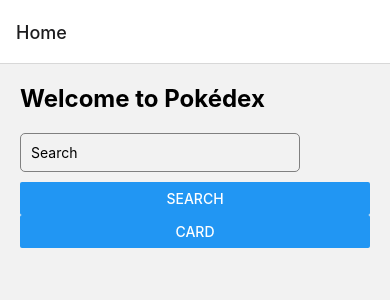
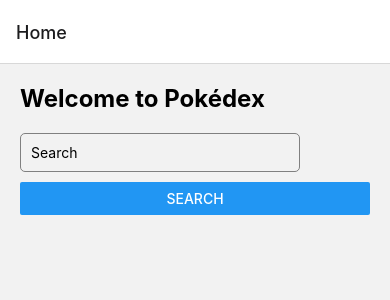
Before and after one commit to FahadShaikh00/pokedex, a React Native app: screen /Home in a window 390 px wide. Shown: the top 300 px of the page. Built offline with nearby package versions, Linux system fonts and the light colour scheme.

Commit message:
fix: pokemon image quality

```diff
--- a/components/Homepage.tsx
+++ b/components/Homepage.tsx
@@ -18,7 +18,11 @@
   id: number;
   name: string;
   sprites: {
+    other: {
+      home: {
         front_default: string;
+      };
+    };
   };
   types: Array<{ type: { name: string } }>;
   height: number;
@@ -28,6 +32,7 @@
 const Homepage: React.FC<Props> = ({ navigation }) => {
   const [pokemon, setPokemon] = useState<Pokemon | null>(null);
   const [search, setSearch] = useState("");
+
   const [error, setError] = useState("");
 
   const pokeData = async (pokeName: string) => {
@@ -56,7 +61,6 @@
   };
 
   return (
-    <>
     <SafeAreaProvider>
       <SafeAreaView>
         <View style={styles.container}>
@@ -74,13 +78,13 @@
           ) : pokemon ? (
             <View style={styles.pokemonContainer}>
               <TouchableOpacity
-                  onPress={() =>
-                    navigation.navigate("PokeDetails", { pokemon })
-                  }
+                onPress={() => navigation.navigate("PokeDetails", { pokemon })}
               >
                 <Text style={styles.pokemonID}>#{pokemon.id}</Text>
                 <Image
-                    source={{ uri: pokemon.sprites.front_default }}
+                  source={{
+                    uri: pokemon.sprites.other.home.front_default,
+                  }}
                   style={styles.pokeImage}
                 />
                 <Text style={styles.pokemonName}>
@@ -89,12 +93,9 @@
               </TouchableOpacity>
             </View>
           ) : null}
-
-            <Button title="CARD" />
         </View>
       </SafeAreaView>
     </SafeAreaProvider>
-    </>
   );
 };
 
@@ -114,7 +115,7 @@
     width: "80%",
     marginBottom: 10,
   },
-  resultItem: {},
+
   error: { color: "red", marginTop: 10 },
   pokemonContainer: { alignItems: "center", marginTop: 20 },
   pokemonID: { alignItems: "center" },
```
Lines whose indentation alone changed are shown as unchanged.
